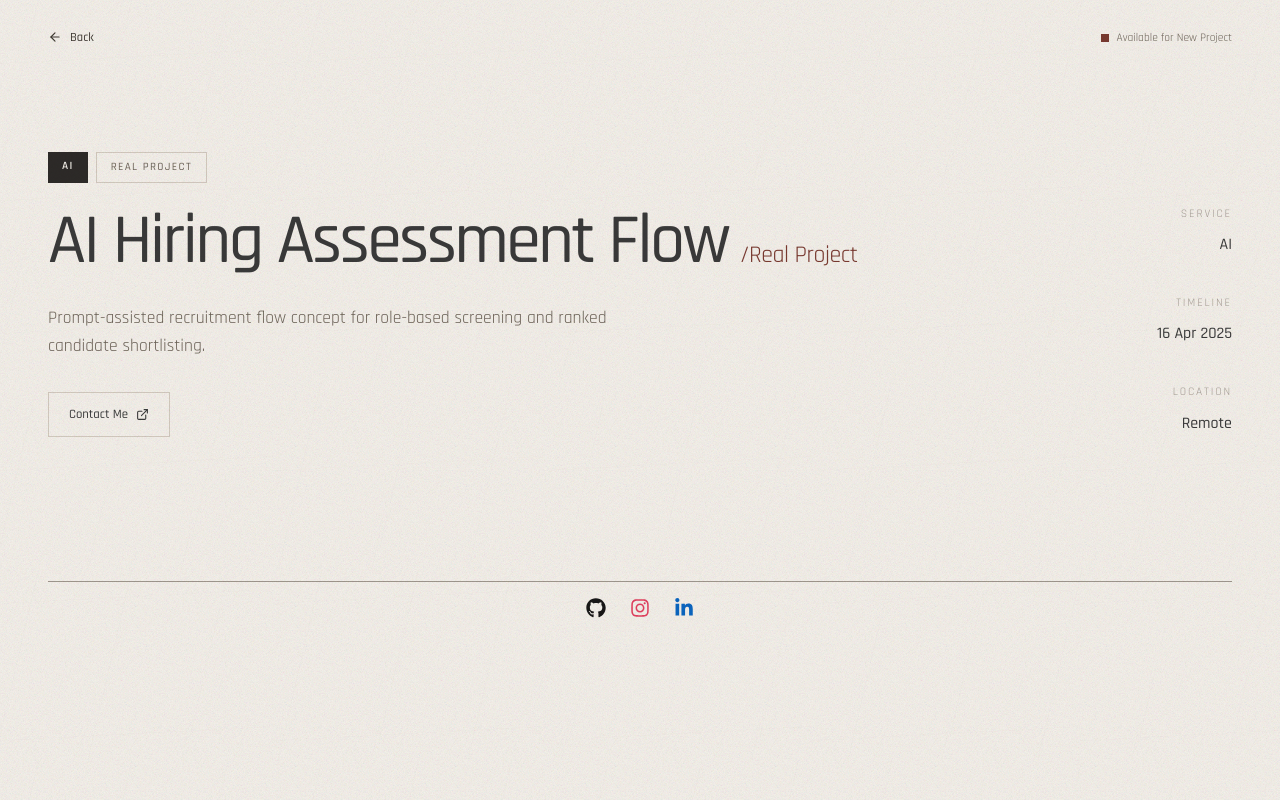
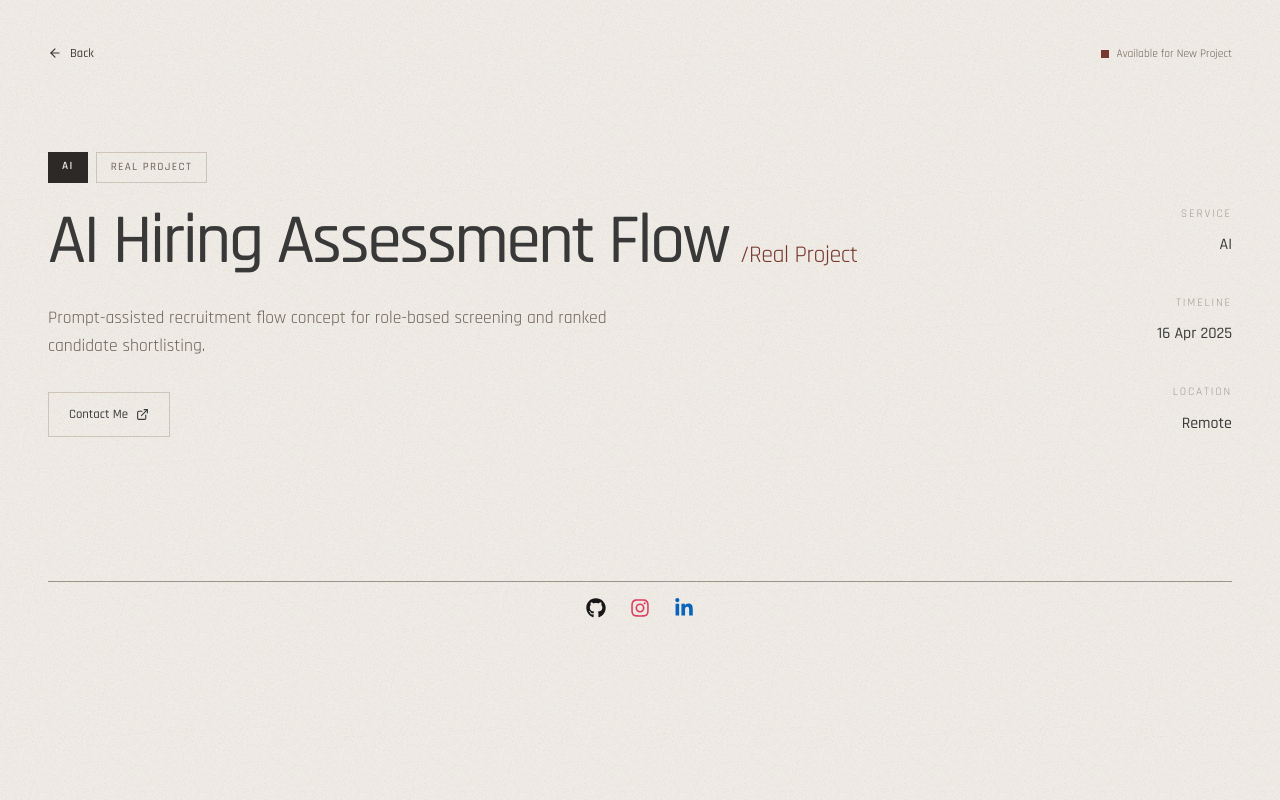
Before and after one commit to dhirendraxd/dhiren_website, a React (Vite) app: page /projects/ai-hiring-assessment-flow in a window 1280 px wide. Built offline with nearby package versions, Linux system fonts and the light colour scheme; the HTML template or start-up script is replaced by a standard one.

Commit message:
style: enhance project summary for clarity and detail; adjust header positioning for improved layout

```diff
--- a/src/data/projectDetails.ts
+++ b/src/data/projectDetails.ts
@@ -218,7 +218,7 @@ export const projectDetails: ProjectDetail[] = [
     serviceSlug: "advocacy-community",
     category: "Community",
     date: "14 Mar 2026",
-    summary: "Lab-style sessions where fellows framed real social problems and tested early-stage intervention ideas together.",
+    summary: "Lab-style sessions where fellows framed real social problems, explored the people and systems behind them, and tested early-stage intervention ideas together through guided discussion, rapid validation, and collaborative feedback.",
     challenge: "Participants had strong motivation but lacked a shared structure for ideation and validation.",
     approach: "Used guided facilitation with problem statements, quick field validation, and feedback rounds to sharpen project direction.",
     outcomes: [
--- a/src/pages/ProjectDetail.tsx
+++ b/src/pages/ProjectDetail.tsx
@@ -53,7 +53,7 @@ const ProjectDetail = () => {
 	return (
 		<div className="min-h-screen bg-[#f5f1eb] text-[#3a3a3a] font-rajdhani">
 			<main className="mx-auto max-w-[84rem] px-6 pb-10 pt-5 sm:px-8 lg:px-12">
-				<header className="flex flex-wrap items-center justify-between gap-3">
+				<header className="relative top-4 flex flex-wrap items-center justify-between gap-3">
 					<button type="button" onClick={() => navigate(-1)} className="group inline-flex items-center gap-2 border-b border-transparent py-2 text-[0.78rem] font-medium text-[#3f3932] transition-colors hover:border-[#7A3A30] hover:text-[#7A3A30]">
 						<ArrowLeft size={14} />
 						Back
```
